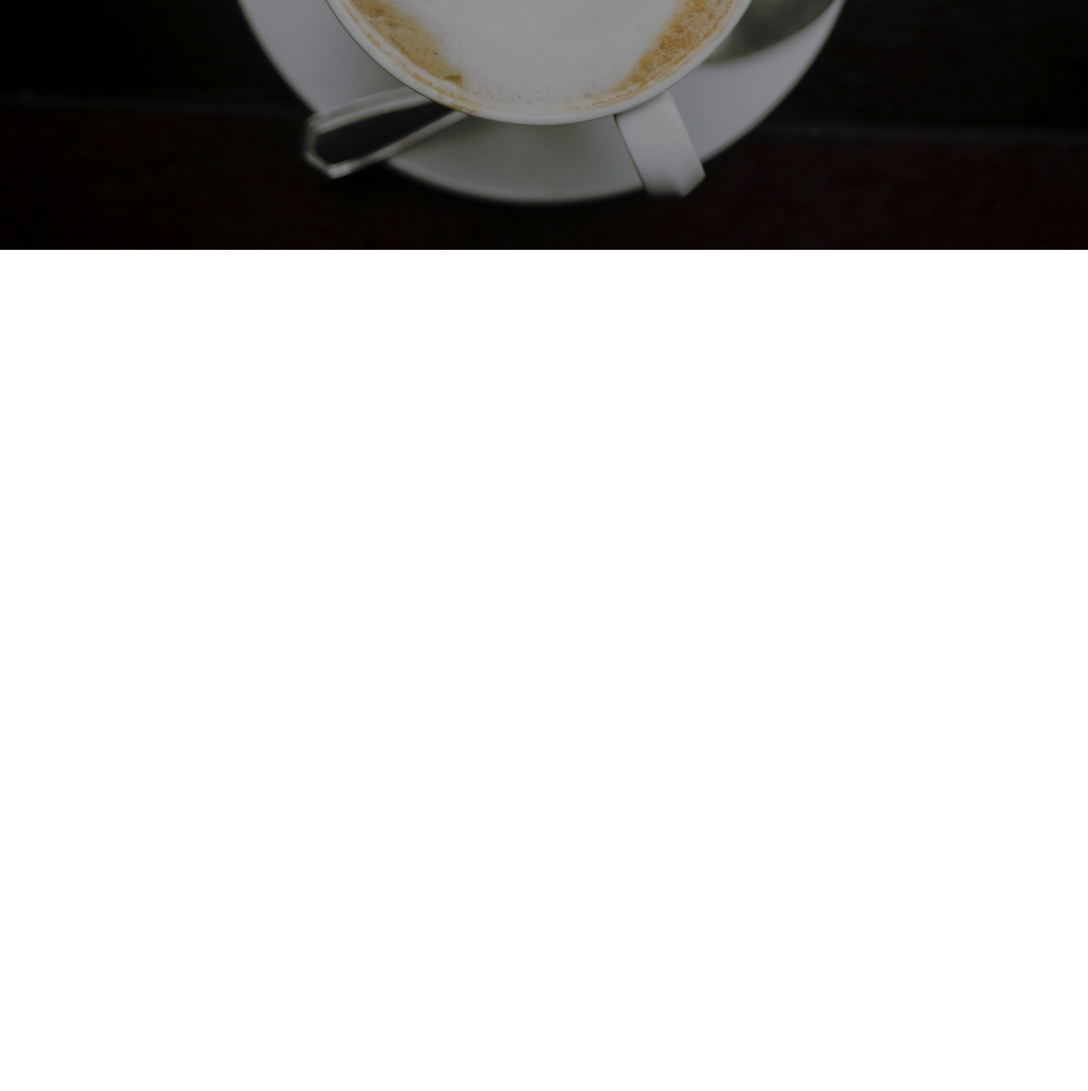
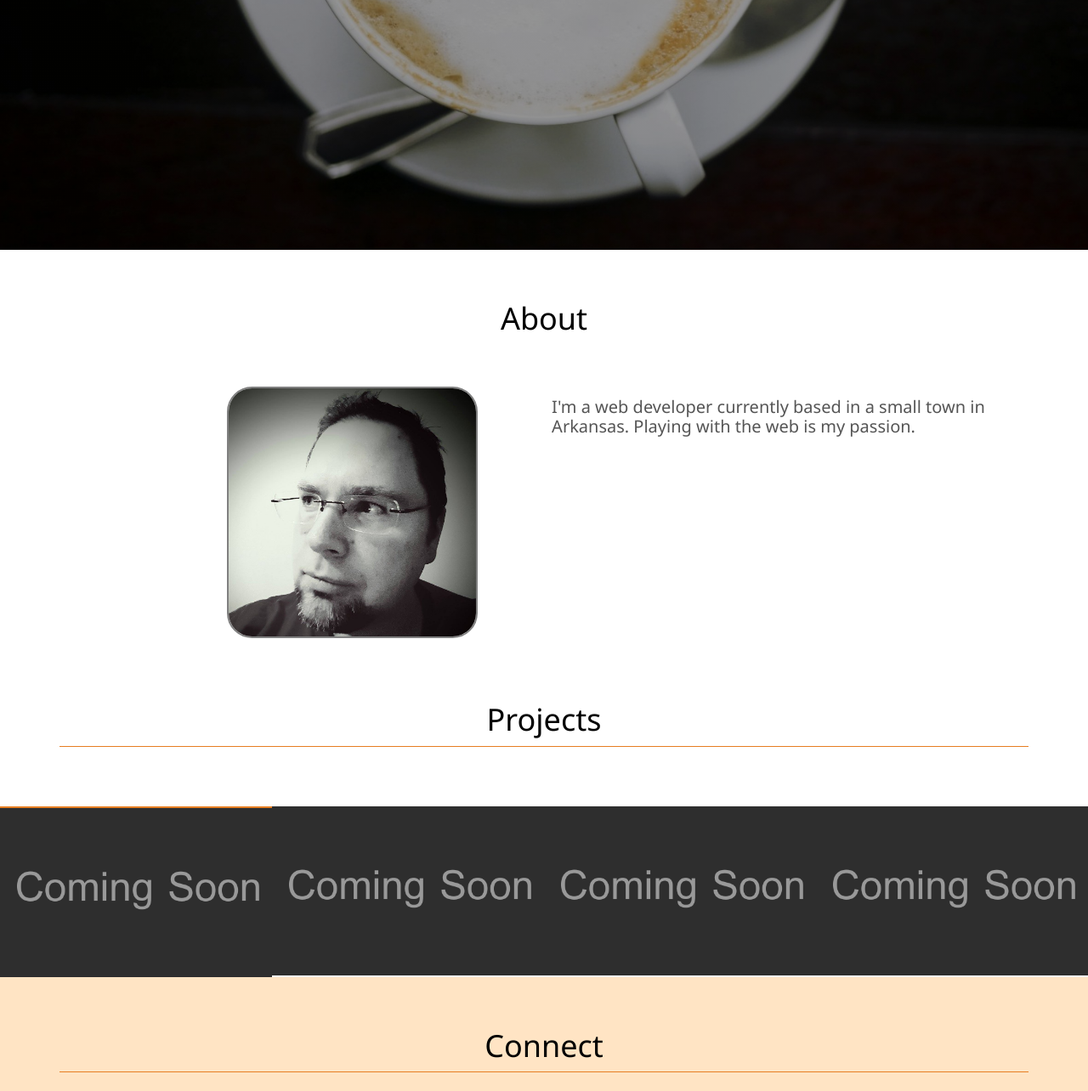
Before and after one commit to tindrew/TindrewSite, a plain HTML site: page tindrew_master/index.html in a window 1280 px wide. Shown: the part 506-1790 px from the top of the page at 85% size. Before the commit the page ends 800 px from the top, so only its background shows below. Drawn offline with Linux system fonts and the light colour scheme.

Commit message:
Add files via upload

```diff
--- a/tindrew_master/index.html
+++ b/tindrew_master/index.html
@@ -31,11 +31,90 @@
     <div class="hero-text-box"> <!--This floats over the hero image -->
       <img src="resources/img/amlogov0.5.png" alt="angry at symbol" class="logo">
       <h1>Andrew Martin</h1>
-      <h2>Pixel Pusher</h2>
+      <h2 class="hero-text">Pixel Pusher</h2>
       <!--<a href="#">I'm hungry</a>
       <a href="#">Show me more</a> -->
     </div>
   </header>
 
+  <section class="section-about clearfix">
+    <div class="row">
+      <h2 class="about-title">About</h2>
+
+    </div>
+    <div class="row">
+      <div class="col span-1-of-2 steps-box">
+        <img src="resources/img/drew.jpg" alt="image of Andrew" class="drew-pic">
+      </div>
+       <div class="col span-1-of-2">
+        <div class="works-step">
+          <p>I'm a web developer currently based in a small town in Arkansas. Playing with the web is my passion.   </p>
+        </div>
+      </div>
+
+    </div>
+
+  </section>
+
+	<section class="section-projects clearfix">
+      <div class="row">
+				<h2 class="connect-title">Projects</h2>
+
+			</div>
+        <ul class="projects-showcase">
+            <li>
+                <hr>
+                <figure class="projects-thumbnail">
+                    <img src="resources/img/coming-soon.jpg" alt="dummy text for later">
+                </figure>
+            </li>
+            <li>
+                <figure class="projects-thumbnail">
+                    <img src="resources/img/coming-soon.jpg" alt="dummy text for later">
+                </figure>
+            </li><li>
+                <figure class="projects-thumbnail">
+                    <img src="resources/img/coming-soon.jpg" alt="dummy text for later">
+                </figure>
+            </li><li>
+                <figure class="projects-thumbnail">
+                    <img src="resources/img/coming-soon.jpg" alt="dummy text for later">
+                </figure>
+            </li>
+        </ul>
+        <!-- <ul class="projects-showcase">
+            <li>
+                <figure class="projects-thumbnail">
+                    <img src="resources/img/coming-soon.jpg" alt="dummy text for later">
+                </figure>
+            </li>
+            <li>
+                <figure class="projects-thumbnail">
+                    <img src="resources/img/coming-soon.jpg" alt="dummy text for later">
+                </figure>
+            </li><li>
+                <figure class="projects-thumbnail">
+                    <img src="resources/img/coming-soon.jpg" alt="dummy text for later">
+                </figure>
+            </li><li>
+                <figure class="projects-thumbnail">
+                    <img src="resources/img/coming-soon.jpg" alt="dummy text for later">
+                </figure>
+            </li>
+        </ul> -->
+
+
+
+
+    </section>
+		<section class="section-connect">
+			<div class="row">
+				<h2 class="connect-title">Connect</h2>
+
+			</div>
+
+
+
+	</section>
 </body>
 </html>
--- a/tindrew_master/resources/css/style.css
+++ b/tindrew_master/resources/css/style.css
@@ -15,6 +15,16 @@ html {
   font-size: 20px;
   text-rendering: optimizeLegibility; /*this optimizes the text rendering. */
 }
+
+.clearfix {zoom: 1;}
+.clearfix:after {
+    content: '.';
+    clear: both;
+    display: block;
+    height: 0;
+    visibility: hidden;
+}
+
 
 
 /***************************/
@@ -92,9 +102,130 @@ margin:0; /*gets rid of margin caused by normalize.css */
   font-weight: 300;
   /*text-transform: uppercase;*/
   word-spacing: 4px;
+  text-align: center;
+}
+
+hr {
+  border:1px solid #e67e22;
 }
 
 .row { /* all content will be in rows. This centers rows and sets them up so all rows will have these properties */
   max-width: 1140px;
   margin: 0 auto; /* centers the content within the row */
 }
+
+
+
+.hero-text {
+
+  margin:0; /*gets rid of margin caused by normalize.css */
+  color: #fff;
+  font-size: 150%;
+  font-weight: 300;
+  /*text-transform: uppercase;*/
+  word-spacing: 4px;
+}
+/***************************/
+/*ABOUT SECTION*/
+/***************************/
+.steps-box {
+  margin-top: 60px;
+
+}
+
+.steps-box:first-child {
+  text-align: right;
+  padding-right:6%;
+}
+
+.steps-box:last-child {
+  padding-left: 3%;
+}
+
+.drew-pic {
+  width: 60%;
+ 	border:2px solid gray;
+	border-radius: 10%;
+}
+
+
+
+.about-title {
+  color: black;
+	margin-top: 60px;
+
+}
+
+.works-step {
+	margin-top: 60px;
+}
+
+projects-image {
+	width:40%;
+	height: 40%;
+	background-color: green;
+
+}
+
+
+
+
+
+
+
+
+.section-projects {
+    padding: 0;
+    margin:0;
+}
+.projects-showcase {
+    list-style: none;
+    width: 100%;
+    margin-top: 50px;
+
+}
+
+.projects-showcase li {
+    display: block;
+    float: left;
+    width: 25%;
+}
+
+.projects-thumbnail {
+    width: 100%;
+    margin: 0;
+    overflow: hidden;
+    background-color: #000;
+}
+
+.projects-thumbnail img {
+    opacity: 0.6;
+    width: 100%;
+    height: auto;
+    transform: scale(1.15);
+    transition: transform 0.5s, opacity 0.5s;
+}
+
+.projects-thumbnail img:hover {
+    opacity: 1;
+    transform: scale(1.03);
+}
+
+
+/***************************/
+/*CONNECT TITLE*/
+/***************************/
+
+.section-connect {
+    height: 500px;
+    background-color: bisque;
+
+}
+
+.connect-title {
+    color: black;
+    margin-top: 60px;
+    margin-bottom: 20px;
+    padding-bottom: 10px;
+    border-bottom:1px solid #e67e22;
+}
```
Also changed, not shown: tindrew_master/resources/css/img/coffee-mug.jpg (added), tindrew_master/resources/css/img/coffee-table.jpg (added), tindrew_master/resources/css/img/laptop-on-table-in-office.jpg (added), tindrew_master/resources/css/img/notebook-and-ballpoint-with-laptop-in-background.jpg (added), tindrew_master/resources/img/coming-soon.jpg (added), tindrew_master/resources/img/coming-soon.svg (added), tindrew_master/resources/img/drew.jpg (added), tindrew_master/resources/img/logo v2.0.svg (added), 1 other file.
